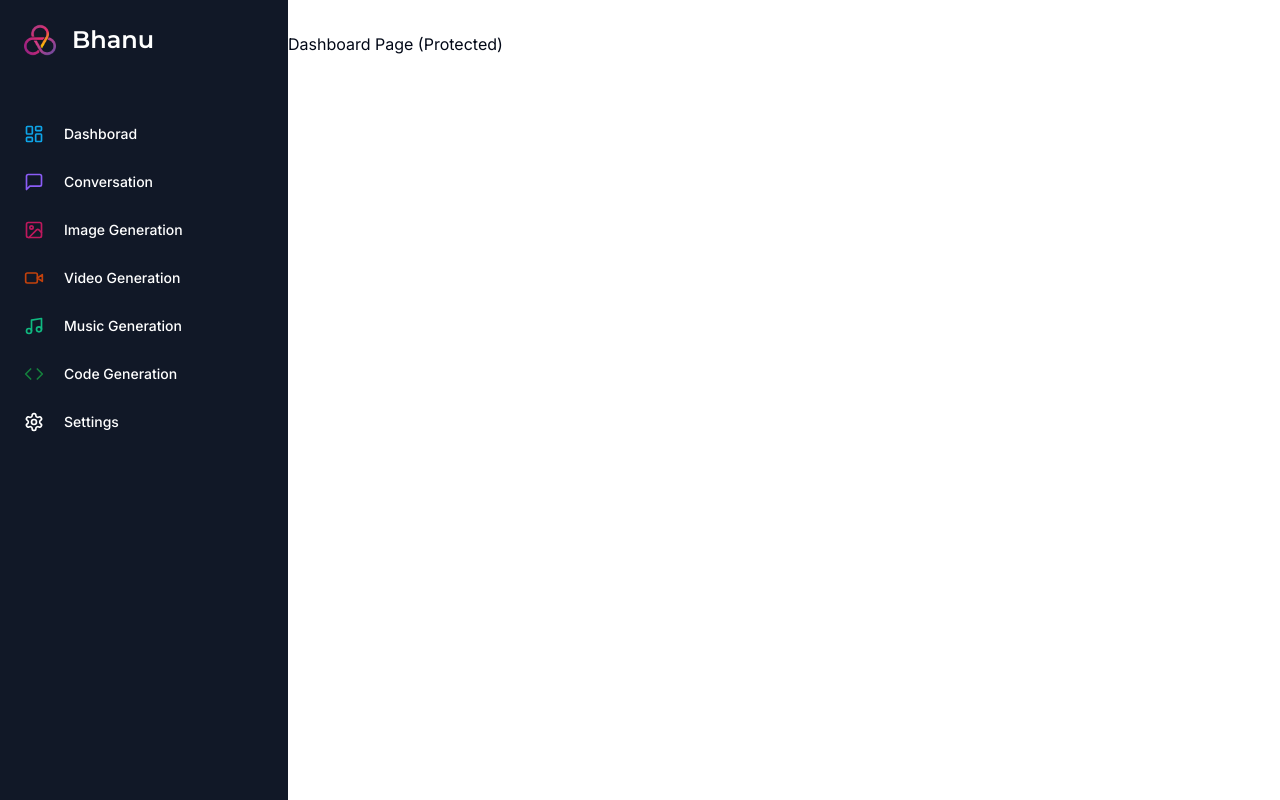
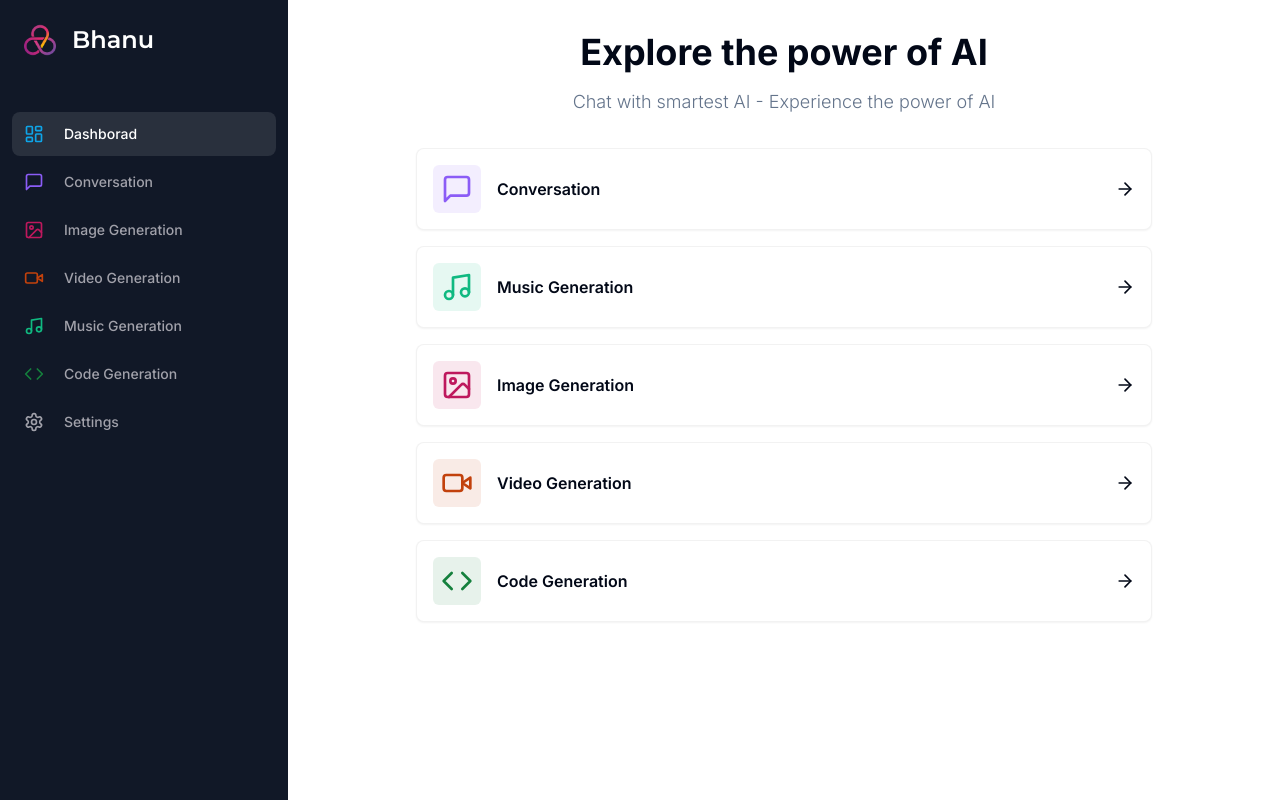
Before and after one commit to bhanugaur2004/AI-Tools, a Next.js app: page /dashboard in a window 1280 px wide. Built offline with nearby package versions, Linux system fonts and the light colour scheme.

Commit message:
Dashboard UI done

```diff
--- a/app/(dashboard)/(routes)/dashboard/page.tsx
+++ b/app/(dashboard)/(routes)/dashboard/page.tsx
@@ -1,7 +1,79 @@
+"use client";
+
+import { Card } from "@/components/ui/card";
+import { cn } from "@/lib/utils";
+import { ArrowRight, Code, ImageIcon, MessageSquare, Music, VideoIcon } from "lucide-react";
+import { useRouter } from "next/navigation";
+
+const tools = [
+    {
+        label: 'Conversation',
+        icon: MessageSquare,
+        color: 'text-violet-500',
+        bgColor: 'bg-violet-500/10',
+        href: "/conversation"
+    },
+    {
+        label: 'Music Generation',
+        icon: Music,
+        color: 'text-emerald-500',
+        bgColor: 'bg-emerald-500/10',
+        href: "/music"
+    },
+    {
+        label: 'Image Generation',
+        icon: ImageIcon,
+        color: 'text-pink-700',
+        bgColor: 'bg-pink-700/10',
+        href: "/image"
+    },
+    {
+        label: 'Video Generation',
+        icon: VideoIcon,
+        color: 'text-orange-700',
+        bgColor: 'bg-orange-700/10',
+        href: "/video"
+    },
+    {
+        label: 'Code Generation',
+        icon: Code,
+        color: 'text-green-700',
+        bgColor: 'bg-green-700/10',
+        href: "/code"
+    },
+]
+
 const DashboardPage = () => {
+    const router = useRouter();
     return (
         <div>
-            <p>Dashboard Page (Protected)</p>
+            <div className="mb-8 space-y-4">
+                <h2 className="text-2xl md:text-4xl font-bold text-center">
+                    Explore the power of AI
+                </h2>
+                <p className="text-muted-foreground font-light text-sm md:text-lg text-center">
+                    Chat with smartest AI - Experience the power of AI
+                </p>
+            </div>
+            <div className="px-4 md:px-20 lg:px-32 space-y-4">
+                {tools.map((tool) => (
+                    <Card
+                        onClick={() => router.push(tool.href)}
+                        key={tool.href}
+                        className="p-4 border-black/5 flex items-center justify-between hover:shadow-md transition cursor-pointer"
+                    >
+                        <div className="flex items-center gap-x-4">
+                            <div className={cn("p-2 w-fit rounded-md", tool.bgColor)}>
+                                <tool.icon className={cn("w-8 h-8", tool.color)} />
+                            </div>
+                            <div className="font-semibold">
+                                {tool.label}
+                            </div>
+                        </div>
+                        <ArrowRight className="w-5 h-5" />
+                    </Card>
+                ))}
+            </div>
         </div>
     );
 }
--- a/components/mobile-sidebar.tsx
+++ b/components/mobile-sidebar.tsx
@@ -1,15 +1,22 @@
 "use client";
 
-import React from 'react'
+import React, { useEffect, useState } from 'react'
 import { Button } from '@/components/ui/button';
 import { Menu } from 'lucide-react';
 import { Sheet, SheetContent, SheetTrigger } from '@/components/ui/sheet';
 import Sidebar from '@/components/sidebar';
 
 const MobileSidebar = () => {
+    const [isMounted, setIsMounted] = useState(false);
+    useEffect(() => {
+        setIsMounted(true);
+    }, []);
+    if (!isMounted) {
+        return null;
+    }
     return (
         <Sheet>
-            <SheetTrigger asChild>
+            <SheetTrigger>
                 <Button variant="ghost" size="icon" className='md:hidden'>
                     <Menu />
                 </Button>
@@ -17,7 +24,6 @@
             <SheetContent className='p-0' side='left'>
                 <Sidebar />
             </SheetContent>
-
         </Sheet>
 
     )
--- a/components/sidebar.tsx
+++ b/components/sidebar.tsx
@@ -4,6 +4,7 @@
 import { Montserrat } from 'next/font/google';
 import Image from 'next/image';
 import Link from 'next/link';
+import { usePathname } from 'next/navigation';
 import React from 'react'
 
 const monsterrat = Montserrat({
@@ -56,6 +57,7 @@
 ];
 
 const Sidebar = () => {
+    const pathname = usePathname();
     return (
         <div className='space-y-4 py-4 flex flex-col h-full bg-[#111827] text-white'>
             <div className='px-3 py-2 flex-1'>
@@ -76,7 +78,7 @@
                         <Link
                             href={route.href}
                             key={route.href}
-                            className='text-sm group flex p-3 w-full justify-start font-medium cursor-pointer hover:text-white hover:bg-white/10 rounded-lg transition'>
+                            className={cn('text-sm group flex p-3 w-full justify-start font-medium cursor-pointer hover:text-white hover:bg-white/10 rounded-lg transition', pathname === route.href ? "text-white bg-white/10" : "text-zinc-400")}>
                             <div className='flex items-center flex-1'>
                                 <route.icon className={cn("h-5 w-5 mr-5", route.color)} />
                                 {route.label}
--- /dev/null
+++ b/components/ui/card.tsx
@@ -0,0 +1,79 @@
+import * as React from "react"
+
+import { cn } from "@/lib/utils"
+
+const Card = React.forwardRef<
+  HTMLDivElement,
+  React.HTMLAttributes<HTMLDivElement>
+>(({ className, ...props }, ref) => (
+  <div
+    ref={ref}
+    className={cn(
+      "rounded-lg border bg-card text-card-foreground shadow-sm",
+      className
+    )}
+    {...props}
+  />
+))
+Card.displayName = "Card"
+
+const CardHeader = React.forwardRef<
+  HTMLDivElement,
+  React.HTMLAttributes<HTMLDivElement>
+>(({ className, ...props }, ref) => (
+  <div
+    ref={ref}
+    className={cn("flex flex-col space-y-1.5 p-6", className)}
+    {...props}
+  />
+))
+CardHeader.displayName = "CardHeader"
+
+const CardTitle = React.forwardRef<
+  HTMLParagraphElement,
+  React.HTMLAttributes<HTMLHeadingElement>
+>(({ className, ...props }, ref) => (
+  <h3
+    ref={ref}
+    className={cn(
+      "text-2xl font-semibold leading-none tracking-tight",
+      className
+    )}
+    {...props}
+  />
+))
+CardTitle.displayName = "CardTitle"
+
+const CardDescription = React.forwardRef<
+  HTMLParagraphElement,
+  React.HTMLAttributes<HTMLParagraphElement>
+>(({ className, ...props }, ref) => (
+  <p
+    ref={ref}
+    className={cn("text-sm text-muted-foreground", className)}
+    {...props}
+  />
+))
+CardDescription.displayName = "CardDescription"
+
+const CardContent = React.forwardRef<
+  HTMLDivElement,
+  React.HTMLAttributes<HTMLDivElement>
+>(({ className, ...props }, ref) => (
+  <div ref={ref} className={cn("p-6 pt-0", className)} {...props} />
+))
+CardContent.displayName = "CardContent"
+
+const CardFooter = React.forwardRef<
+  HTMLDivElement,
+  React.HTMLAttributes<HTMLDivElement>
+>(({ className, ...props }, ref) => (
+  <div
+    ref={ref}
+    className={cn("flex items-center p-6 pt-0", className)}
+    {...props}
+  />
+))
+CardFooter.displayName = "CardFooter"
+
+export { Card, CardHeader, CardFooter, CardTitle, CardDescription, CardContent }
```
